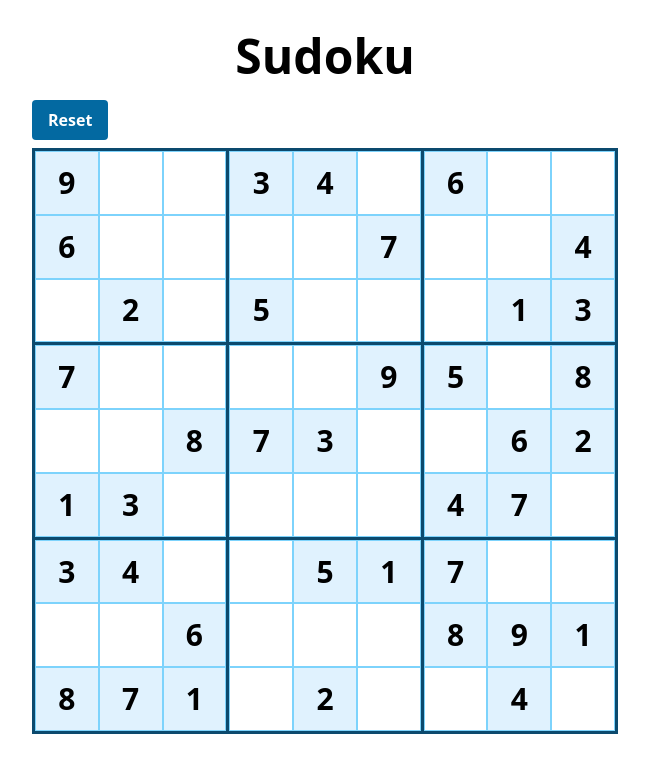
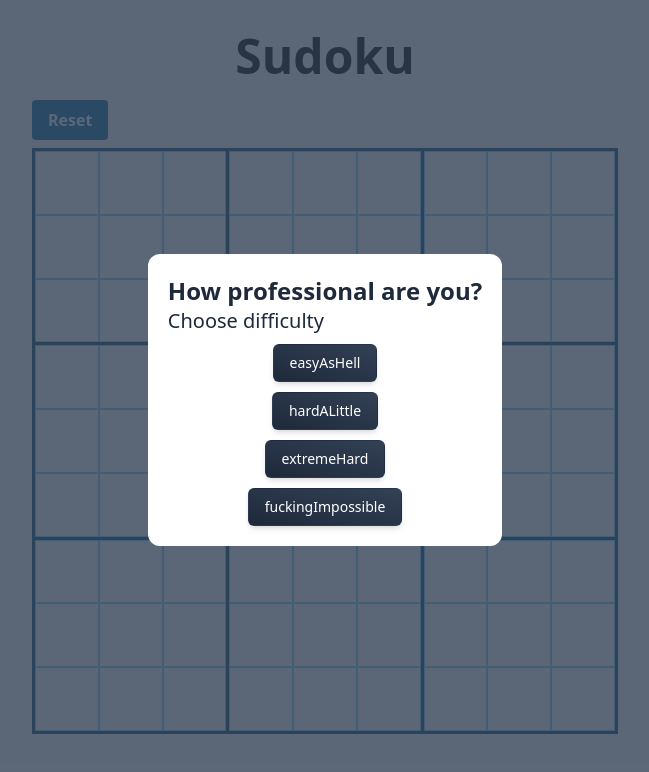
Before and after one commit to AeenPah/Sudoku-react-vite, a React (Vite) app: page / in a window 1280 px wide. Shown: the top 772 px of the page, without its empty margins (315-964 px from the left). Built offline with nearby package versions, Linux system fonts and the light colour scheme.

Commit message:
Add popup and other level of difficulty

```diff
--- /dev/null
+++ b/src/components/SudokuPuzzle/Popup/Popup.tsx
@@ -0,0 +1,57 @@
+import { useState } from "react";
+import { preFilledSudokuLevels, TLevels } from "../Store/Store";
+
+function Popup({
+  initialPuzzle,
+}: {
+  initialPuzzle: (level: TLevels) => void;
+}): JSX.Element | null {
+  /* -------------------------------------------------------------------------- */
+  /*                                    State                                   */
+  /* -------------------------------------------------------------------------- */
+
+  const [isShow, setIsShow] = useState<boolean>(true);
+
+  /* -------------------------------------------------------------------------- */
+  /*                                  Function                                  */
+  /* -------------------------------------------------------------------------- */
+
+  function handleClick(level: TLevels) {
+    initialPuzzle(level);
+    setIsShow(false);
+  }
+
+  if (!isShow) return null;
+  return (
+    <div className="absolute bottom-0 right-0">
+      <div
+        role="dialog"
+        className="inset-0 flex h-screen w-screen items-center justify-center bg-slate-700 bg-opacity-80"
+      >
+        <div className="flex flex-col items-baseline rounded-xl bg-white p-[20px]">
+          <h2 className="text-2xl font-bold leading-snug tracking-normal text-slate-800">
+            How professional are you?
+          </h2>
+          <h2 className="text-xl leading-snug tracking-normal text-slate-800">
+            Choose difficulty
+          </h2>
+
+          <div className="mt-[10px] flex flex-col items-center gap-[10px] self-center">
+            {(Object.keys(preFilledSudokuLevels) as TLevels[]).map((key) => (
+              <button
+                className="rounded-md border border-transparent bg-gradient-to-tr from-slate-800 to-slate-700 px-4 py-2 text-center text-sm text-white shadow-md transition-all hover:bg-slate-700 hover:shadow-lg focus:bg-slate-700 focus:shadow-none active:bg-slate-700 active:shadow-none"
+                type="button"
+                key={key}
+                onClick={() => handleClick(key)}
+              >
+                {key}
+              </button>
+            ))}
+          </div>
+        </div>
+      </div>
+    </div>
+  );
+}
+
+export default Popup;
--- /dev/null
+++ b/src/components/SudokuPuzzle/Store/Store.ts
@@ -0,0 +1,115 @@
+export type TLevels =
+  | "easyAsHell"
+  | "hardALittle"
+  | "extremeHard"
+  | "fuckingImpossible";
+type TPreFilled = [number, number, number, string][];
+type TPreFilledSudokuLevels = {
+  [key in TLevels]: TPreFilled;
+};
+
+const preFilledExtreme: TPreFilled = [
+  [0, 0, 0, "6"],
+  [0, 0, 5, "2"],
+  [0, 0, 7, "3"],
+  [0, 1, 3, "1"],
+  [0, 1, 7, "2"],
+  [0, 2, 2, "9"],
+  [0, 2, 4, "5"],
+  [0, 2, 5, "7"],
+  [1, 0, 5, "5"],
+  [1, 0, 7, "8"],
+  [1, 1, 0, "6"],
+  [1, 1, 8, "7"],
+  [1, 2, 0, "3"],
+  [1, 2, 3, "9"],
+  [1, 2, 7, "6"],
+  [1, 2, 8, "5"],
+  [2, 0, 2, "3"],
+  [2, 0, 3, "4"],
+  [2, 1, 0, "7"],
+  [2, 1, 5, "8"],
+  [2, 2, 1, "1"],
+  [2, 2, 2, "2"],
+  [2, 2, 6, "6"],
+];
+const preFilledHard: TPreFilled = [
+  [0, 0, 0, "1"],
+  [0, 0, 2, "5"],
+  [0, 0, 3, "6"],
+  [0, 0, 4, "7"],
+  [0, 1, 4, "2"],
+  [0, 1, 5, "9"],
+  [0, 1, 8, "1"],
+  [0, 2, 3, "8"],
+  [0, 2, 5, "1"],
+  [0, 2, 6, "7"],
+  [0, 2, 7, "4"],
+  [1, 0, 1, "6"],
+  [1, 0, 3, "3"],
+  [1, 0, 4, "8"],
+  [1, 0, 5, "1"],
+  [1, 0, 7, "5"],
+  [1, 0, 8, "9"],
+  [1, 1, 4, "5"],
+  [1, 1, 7, "1"],
+  [1, 2, 0, "3"],
+  [1, 2, 5, "6"],
+  [1, 2, 7, "7"],
+  [2, 0, 2, "7"],
+  [2, 0, 3, "9"],
+  [2, 0, 8, "4"],
+  [2, 1, 1, "3"],
+  [2, 1, 2, "2"],
+  [2, 2, 3, "1"],
+  [2, 2, 6, "5"],
+  [2, 2, 7, "7"],
+];
+
+const preFilledEasy: TPreFilled = [
+  [0, 0, 0, "9"],
+  [0, 0, 3, "6"],
+  [0, 0, 7, "2"],
+  [0, 1, 0, "3"],
+  [0, 1, 1, "4"],
+  [0, 1, 5, "7"],
+  [0, 1, 6, "5"],
+  [0, 2, 0, "6"],
+  [0, 2, 5, "4"],
+  [0, 2, 7, "1"],
+  [0, 2, 8, "3"],
+  [1, 0, 0, "7"],
+  [1, 0, 5, "8"],
+  [1, 0, 6, "1"],
+  [1, 0, 7, "3"],
+  [1, 1, 2, "9"],
+  [1, 1, 3, "7"],
+  [1, 1, 4, "3"],
+  [1, 2, 0, "5"],
+  [1, 2, 2, "8"],
+  [1, 2, 4, "6"],
+  [1, 2, 5, "2"],
+  [1, 2, 6, "4"],
+  [1, 2, 7, "7"],
+  [2, 0, 0, "3"],
+  [2, 0, 1, "4"],
+  [2, 0, 5, "6"],
+  [2, 0, 6, "8"],
+  [2, 0, 7, "7"],
+  [2, 0, 8, "1"],
+  [2, 1, 1, "5"],
+  [2, 1, 2, "1"],
+  [2, 1, 7, "2"],
+  [2, 2, 0, "7"],
+  [2, 2, 3, "8"],
+  [2, 2, 4, "9"],
+  [2, 2, 5, "1"],
+  [2, 2, 7, "4"],
+];
+
+export const preFilledSudokuLevels: TPreFilledSudokuLevels = {
+  easyAsHell: preFilledEasy,
+  hardALittle: preFilledHard,
+  extremeHard: preFilledExtreme,
+  fuckingImpossible: [],
+};
--- a/src/components/SudokuPuzzle/SudokuPuzzle.const.ts
+++ b/src/components/SudokuPuzzle/SudokuPuzzle.const.ts
@@ -60,45 +60,3 @@ export const validationRules = [
     name: "Row",
   },
 ];
-
-type TAnswer = [number, number, number, string][];
-export const answer: TAnswer = [
-  [0, 0, 0, "9"],
-  [0, 0, 3, "6"],
-  [0, 0, 7, "2"],
-  [0, 1, 0, "3"],
-  [0, 1, 1, "4"],
-  [0, 1, 5, "7"],
-  [0, 1, 6, "5"],
-  [0, 2, 0, "6"],
-  [0, 2, 5, "4"],
-  [0, 2, 7, "1"],
-  [0, 2, 8, "3"],
-  [1, 0, 0, "7"],
-  [1, 0, 5, "8"],
-  [1, 0, 6, "1"],
-  [1, 0, 7, "3"],
-  [1, 1, 2, "9"],
-  [1, 1, 3, "7"],
-  [1, 1, 4, "3"],
-  [1, 2, 0, "5"],
-  [1, 2, 2, "8"],
-  [1, 2, 4, "6"],
-  [1, 2, 5, "2"],
-  [1, 2, 6, "4"],
-  [1, 2, 7, "7"],
-  [2, 0, 0, "3"],
-  [2, 0, 1, "4"],
-  [2, 0, 5, "6"],
-  [2, 0, 6, "8"],
-  [2, 0, 7, "7"],
-  [2, 0, 8, "1"],
-  [2, 1, 1, "5"],
-  [2, 1, 2, "1"],
-  [2, 1, 7, "2"],
-  [2, 2, 0, "7"],
-  [2, 2, 3, "8"],
-  [2, 2, 4, "9"],
-  [2, 2, 5, "1"],
-  [2, 2, 7, "4"],
-];
--- a/src/components/SudokuPuzzle/SudokuPuzzle.tsx
+++ b/src/components/SudokuPuzzle/SudokuPuzzle.tsx
@@ -1,10 +1,8 @@
-import { useEffect, useState } from "react";
+import { useState } from "react";
+import { initialCellStatus, validationRules } from "./SudokuPuzzle.const";
+import { preFilledSudokuLevels, TLevels } from "./Store/Store";
 import { TCellStatusList } from "./SudokuPuzzle.type";
-import {
-  answer,
-  initialCellStatus,
-  validationRules,
-} from "./SudokuPuzzle.const";
+import Popup from "./Popup/popup";
 
 function SudokuPuzzle(): JSX.Element {
   /* -------------------------------------------------------------------------- */
@@ -18,9 +16,9 @@ function SudokuPuzzle(): JSX.Element {
   /*                                  Functions                                 */
   /* -------------------------------------------------------------------------- */
 
-  function setInitialValueToPuzzle() {
+  function setInitialValueToPuzzle(level: TLevels) {
     const updatedCellStatus = structuredClone(initialCellStatus); // Deep copy
-    answer.forEach(([row, col, cell, value]) => {
+    preFilledSudokuLevels[level].forEach(([row, col, cell, value]) => {
       updatedCellStatus[row][col][cell] = {
         status: true,
         changeable: true,
@@ -142,19 +140,13 @@ function SudokuPuzzle(): JSX.Element {
     if (clearErrors) refreshInvalidCells();
   }
 
-  /* -------------------------------------------------------------------------- */
-  /*                                   Effect                                   */
-  /* -------------------------------------------------------------------------- */
-
-  useEffect(() => {
-    setInitialValueToPuzzle();
-  }, []);
-
   return (
     <div className="mx-auto flex w-full max-w-[586px] flex-col gap-2">
+      <Popup initialPuzzle={(level) => setInitialValueToPuzzle(level)} />
+
       <button
         className="w-fit rounded bg-sky-700 px-4 py-2 font-bold text-white hover:bg-sky-900"
-        onClick={() => setInitialValueToPuzzle()}
+        // onClick={() => setInitialValueToPuzzle()}
       >
         Reset
       </button>
```
